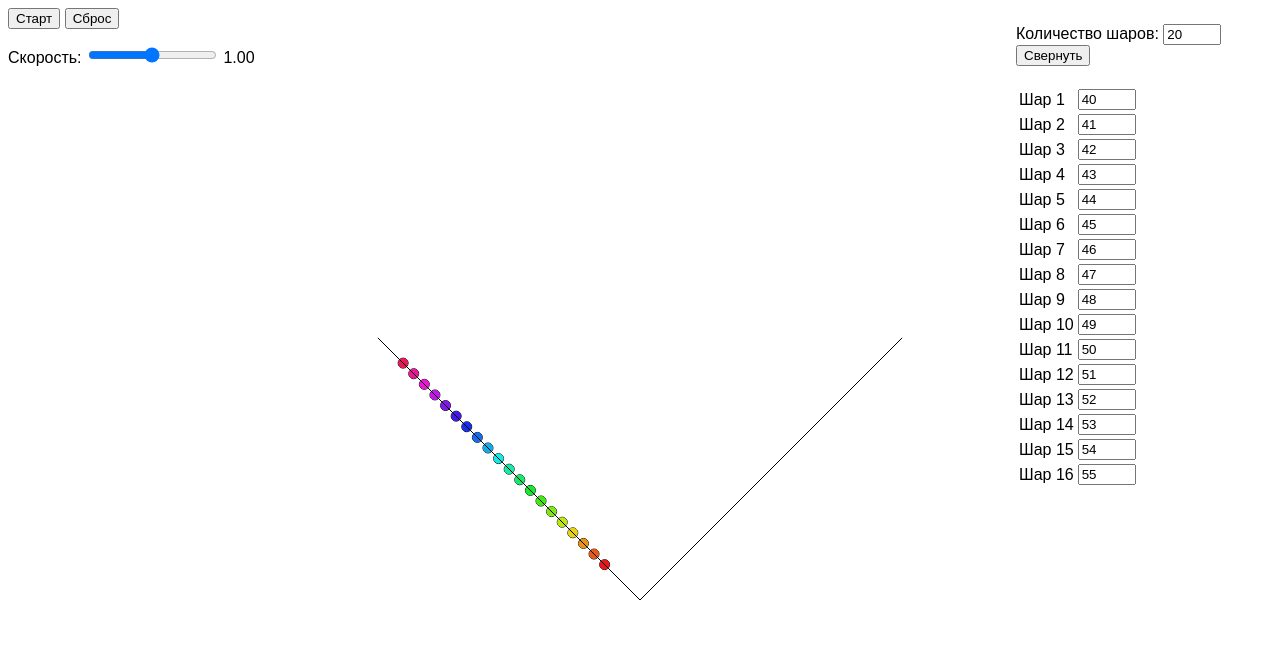
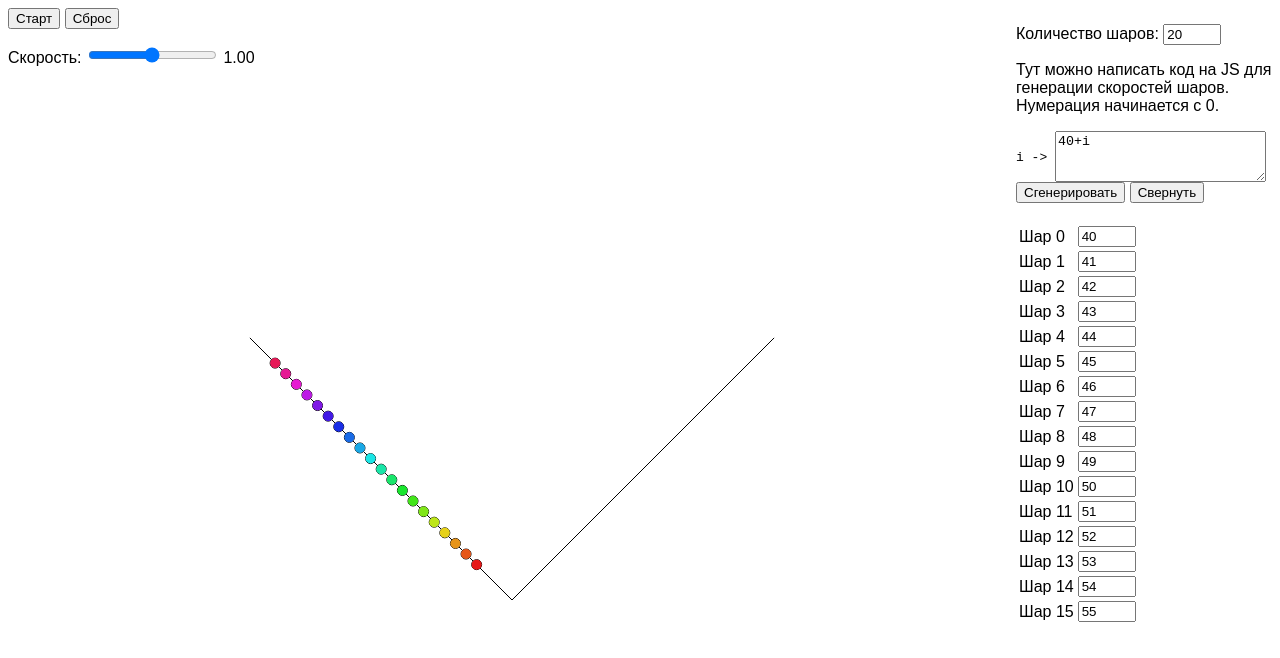
Before and after one commit to Reguas/bouncing-balls, a website built with Parcel: page index.html in a window 1280 px wide. Both pictures are taken after a click on the button "Сброс". Built offline with nearby package versions, Linux system fonts and the light colour scheme.

Commit message:
Added gen-speeds feature, multiple fixes

```diff
--- a/index.html
+++ b/index.html
@@ -24,8 +24,17 @@
       <p>
         Количество шаров:
         <input id="balls-count" type="number" min="0" max="100" value="20" style="width:50px" />
+      </p>
+      <div>
+        <p>Тут можно написать код на JS для генерации скоростей шаров. Нумерация начинается с 0.</p>
+        <code>i -> </code>
+        <textarea style="vertical-align:middle; width:80%" id="gen-code" rows="3">40+i</textarea>
+        <br>
+        <button id="run-code">Сгенерировать</button>
         <button id="collapse-balls">Свернуть</button>
-      </p>
+        <br>
+        <code id="reason"></code>
+      </div>
       <div id="table-balls">
         <div id="table-scroll">
           <table id="balls-speeds"></table>
--- a/src/ball.js
+++ b/src/ball.js
@@ -12,7 +12,7 @@ export default class Ball {
 
     this.ballRadius = ballRadius;
     this.color = color;
-	this.selected = false;
+	  this.selected = false;
 
     this.sound = sound;
 
--- a/src/index.js
+++ b/src/index.js
@@ -9,6 +9,8 @@ let ballCount = 20;
 let ballRadius = 5;
 let speed = 0.0001;
 
+let genCode = '40+i'
+
 let centerX, centerY, borderLength;
 let ballDistance;
 
@@ -18,8 +20,7 @@ function init() {
   balls = [];
   isPlaying = false;
 
-  canvas.width = window.innerWidth;
-  canvas.height = window.innerHeight;
+  resizeCanvas()
   centerX = canvas.width / 2;
   centerY = (canvas.height * 3) / 4;
   ballDistance = Math.min((centerY - 50) / ballCount, 15);
@@ -40,7 +41,7 @@ function init() {
         centerY,
         50 + i * ballDistance,
         ballRadius,
-        40 + i,
+        window.eval('let i=' + i + ';' + genCode),
         hslToHex((360 * i) / ballCount, 80, 50),
         new Sound(audioCtx, gainNode, 440 * mul ** i)
       )
@@ -55,14 +56,12 @@ function init() {
 }
 
 function step() {
-  drawCtx.clearRect(0, 0, canvas.width, canvas.height);
+  draw()
   for (let ball of balls) {
-    ball.draw();
     if (isPlaying) {
       ball.step(speed);
     }
   }
-  drawLines();
 
   if (isPlaying) {
     requestAnimationFrame(step);
@@ -92,7 +91,7 @@ function generateButtons() {
     var row = document.createElement("tr");
 
     var cell = document.createElement("td");
-    var cellText = document.createTextNode("Шар " + (i+1));
+    var cellText = document.createTextNode("Шар " + i);
     cell.appendChild(cellText);
     row.appendChild(cell);
 
@@ -102,6 +101,7 @@ function generateButtons() {
     cellInput.min = "0";
     cellInput.value = balls[i].velocity;
     cellInput.style.width = "50px";
+    cellInput.id = "ball-speed-" + i;
     cellInput.oninput = function () {
       let nv = this.value
       balls[i].velocity = nv;
@@ -125,6 +125,14 @@ function generateButtons() {
   tbl.appendChild(tblBody);
 }
 
+function draw() {
+  drawCtx.clearRect(0, 0, canvas.width, canvas.height);
+  drawLines();
+  for (let ball of balls) {
+    ball.draw();
+  }
+}
+
 function drawLines() {
   drawCtx.beginPath();
   drawCtx.moveTo(centerX, centerY);
@@ -132,19 +140,20 @@ function drawLines() {
   drawCtx.moveTo(centerX, centerY);
   drawCtx.lineTo(centerX + borderLength, centerY - borderLength);
   drawCtx.stroke();
-  if (!ballCount) {
+  if (!balls.length) {
     return;
   }
   drawCtx.beginPath();
   drawCtx.moveTo(balls[0].x, balls[0].y);
   for (let ball of balls.slice(1)) {
+    ball.calcPosition();
     drawCtx.lineTo(ball.x, ball.y);
   }
   drawCtx.stroke();
 }
 
 function resizeCanvas() {
-  canvas.width = window.innerWidth;
+  canvas.width = window.innerWidth * 0.8;
   canvas.height = window.innerHeight;
   drawCtx.clearRect(0, 0, canvas.width, canvas.height);
   centerX = canvas.width / 2;
@@ -153,9 +162,7 @@ function resizeCanvas() {
     ball.cx = centerX;
     ball.cy = centerY;
   }
-  if (!isPlaying) {
-    step();
-  }
+  draw();
 }
 
 let startButton = document.getElementById("start-stop-button");
@@ -170,12 +177,16 @@ startButton.onclick = function () {
   audioCtx.resume();
 };
 
-let resetButton = document.getElementById("reset-button");
-resetButton.onclick = function () {
+function reset() {
   startButton.innerText = "Старт";
   speedBar.value = 0;
   speedBar.oninput();
   init();
+}
+
+let resetButton = document.getElementById("reset-button");
+resetButton.onclick = function () {
+  reset()
 };
 
 let speedBar = document.getElementById("speed");
@@ -188,7 +199,7 @@ speedBar.oninput = function () {
 let countInput = document.getElementById("balls-count");
 countInput.oninput = function () {
   ballCount = parseInt(countInput.value, 10);
-  init();
+  reset();
 };
 
 let collapsed = false;
@@ -204,3 +215,20 @@ collapseBallsButton.onclick = function () {
   }
   audioCtx.resume();
 };
+
+let runButton = document.getElementById("run-code");
+runButton.onclick = function() {
+  let codeArea = document.getElementById("gen-code");
+  console.log(codeArea.value)
+  try {
+    window.eval('let i=0;' + codeArea.value);
+  } catch (e) {
+    alert(e.message);
+    return;
+  }
+  genCode = codeArea.value;
+  for (let i in balls) {
+    balls[i].velocity = window.eval('let i=' + i + ';' + genCode);
+    document.getElementById("ball-speed-" + i).value = balls[i].velocity;
+  }
+}
```
